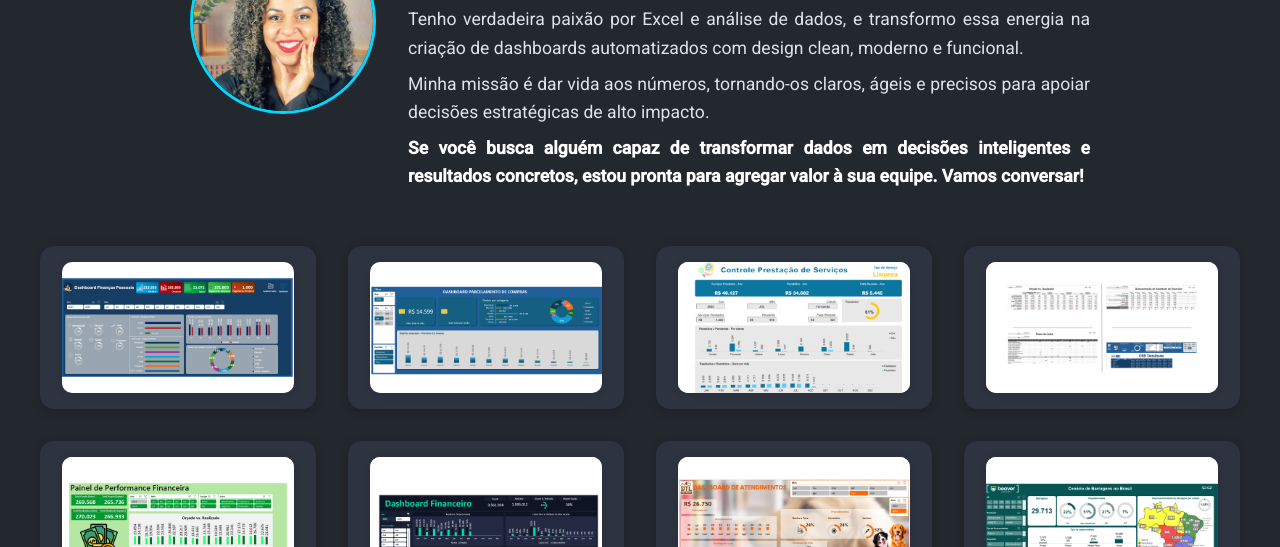
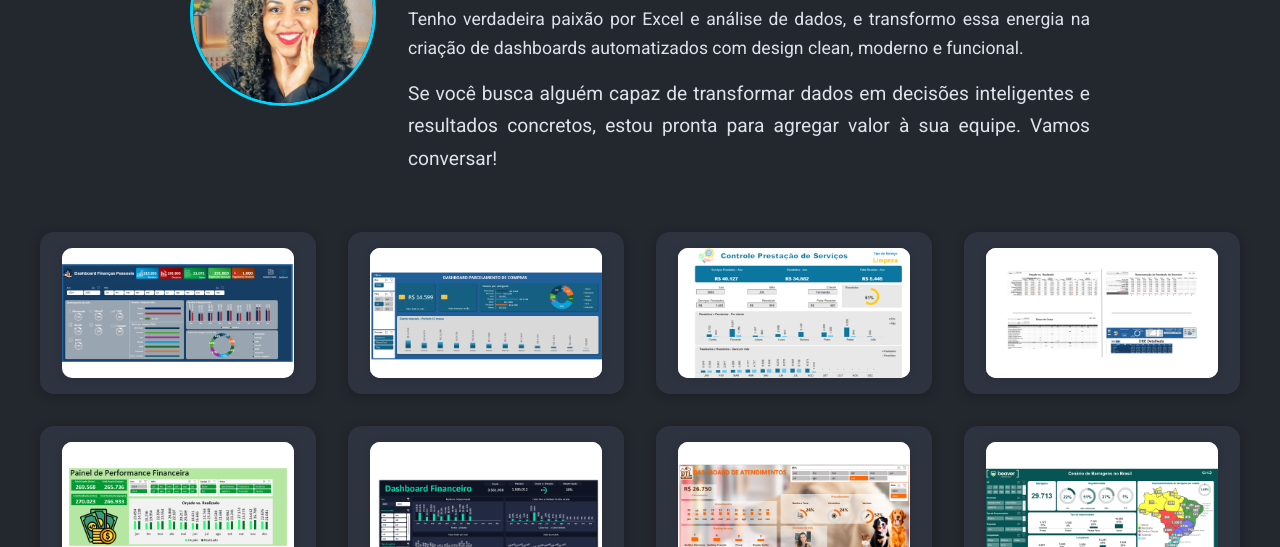
Before and after one commit to sitefernandamoura/portfolio, a plain HTML site: page index.html in a window 1280 px wide. Shown: the part 253-800 px from the top of the page. Drawn offline with Linux system fonts and the light colour scheme.

Commit message:
Update index.html

```diff
--- a/index.html
+++ b/index.html
@@ -65,9 +65,11 @@
       margin: 0.5rem 0;
     }
 
+    /* Último parágrafo destacado */
     #sobre p.ultimo {
-      font-weight: bold; /* último parágrafo em negrito */
-      color: #fff;       /* cor branca */
+      font-size: 1.2rem; /* maior que os outros */
+      margin-top: 1rem;  /* espaçamento antes */
+      line-height: 1.7;
     }
 
     /* Portfólio */
@@ -167,7 +169,6 @@
         <h1>Fernanda Moura</h1>
         <p>Sou casada e mãe de trigêmeos, papéis que me ensinaram sobre disciplina, organização e resiliência em um nível que só a vida real proporciona.</p>
         <p>Tenho verdadeira paixão por Excel e análise de dados, e transformo essa energia na criação de dashboards automatizados com design clean, moderno e funcional.</p>
-        <p>Minha missão é dar vida aos números, tornando-os claros, ágeis e precisos para apoiar decisões estratégicas de alto impacto.
         <p class="ultimo">Se você busca alguém capaz de transformar dados em decisões inteligentes e resultados concretos, estou pronta para agregar valor à sua equipe. Vamos conversar!</p>
       </div>
     </section>
```
